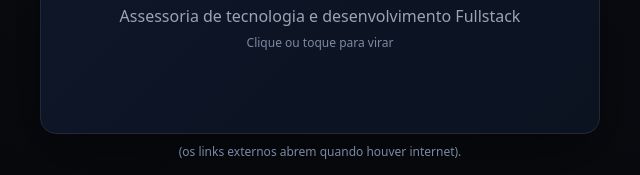
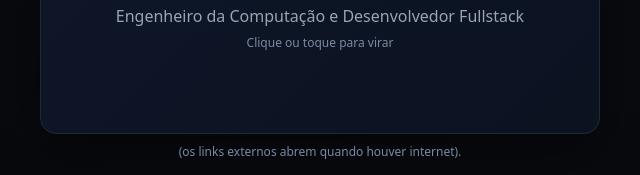
Before and after one commit to jougy/VisitCard, a plain HTML site: page index.html in a window 1280 px wide. Shown: the part 423-598 px from the top of the page, 320-960 px from the left. Drawn offline with Linux system fonts and the light colour scheme.

Commit message:
Update description and title in index.html
Change "assessoria de tecnologia" -> "Engenheiro da Computação"

```diff
--- a/index.html
+++ b/index.html
@@ -4,7 +4,7 @@
   <meta charset="utf-8">
   <meta name="viewport" content="width=device-width,initial-scale=1,viewport-fit=cover">
   <title>Cartão — João Paulo T. do Val (single-file offline)</title>
-  <meta name="description" content="Cartão de visitas digital — Assessoria de tecnologia e desenvolvimento Fullstack.">
+  <meta name="description" content="Cartão de visitas digital — Engenheiro da Computação e Desenvolvedor Fullstack.">
   <style>
     *{box-sizing:border-box}
     :root{
@@ -112,7 +112,7 @@
         <div class="card__face card__face--front">
           <div class="front">
             <div class="logo" aria-label="João Paulo T. do Val"><span class="shine">João Paulo T. do Val</span></div>
-            <p class="tag">Assessoria de tecnologia e desenvolvimento Fullstack</p>
+            <p class="tag">Engenheiro da Computação e Desenvolvedor Fullstack</p>
             <p id="hint" class="hint">Clique ou toque para virar</p>
           </div>
         </div>
@@ -153,7 +153,7 @@
         'N:do Val;João Paulo;;;',
         'FN:João Paulo T. do Val',
         'ORG:—',
-        'TITLE:Assessoria de tecnologia e desenvolvimento Fullstack',
+        'TITLE:Engenheiro da Computação e Desenvolvedor Fullstack',
         'TEL;TYPE=CELL:+55 11 99230-5889',
         'EMAIL;TYPE=INTERNET:joao.tdoval@gmail.com',
         'URL:https://www.youtube.com/@Jougy',
```
